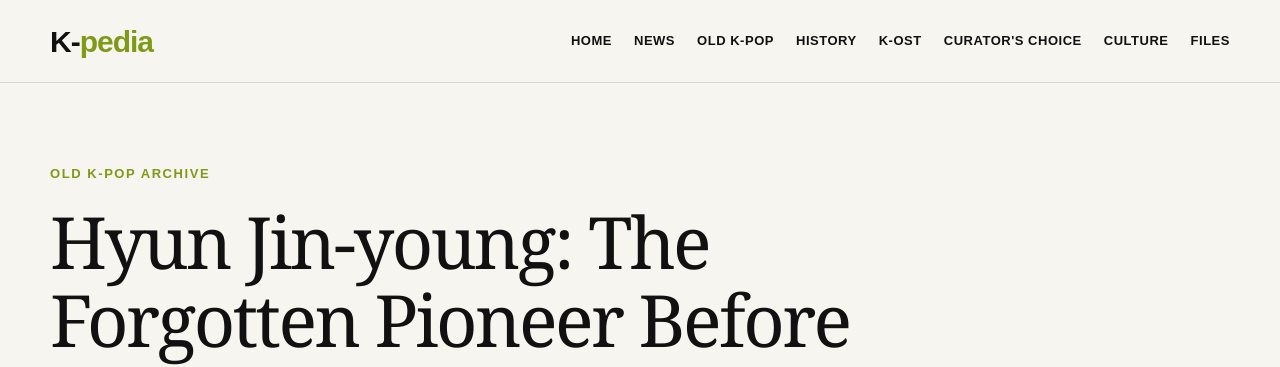
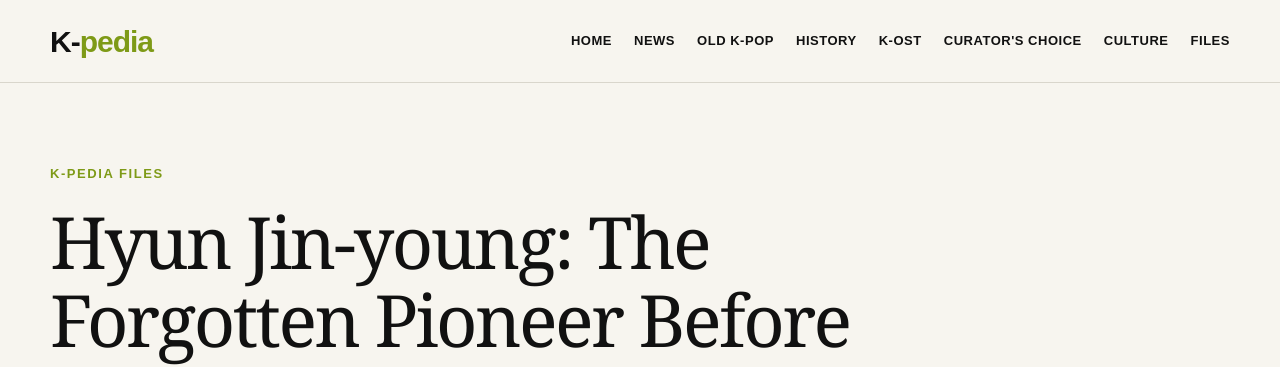
Before and after one commit to kpopkpedia/Kcurator, a Jekyll site: the page built from _posts/2026-09-08-hyun-jin-young-the-forgotten-pioneer-before-seo-taiji.md, in a window 1280 px wide and 900 px high. Shown: the top 367 px of the window. Built offline with Jekyll 4.4.1, drawn with Linux system fonts in a browser that asks for light colours; our own code applies the rules of GitHub Pages for plain Markdown files.

Commit message:
Update _posts/2026-09-08-hyun-jin-young-the-forgotten-pioneer-before-seo-taiji.md (via Pages CMS)

```diff
--- a/_posts/2026-09-08-hyun-jin-young-the-forgotten-pioneer-before-seo-taiji.md
+++ b/_posts/2026-09-08-hyun-jin-young-the-forgotten-pioneer-before-seo-taiji.md
@@ -1,7 +1,7 @@
 ---
 title: "Hyun Jin-young: The Forgotten Pioneer Before Seo Taiji"
 date: 2026-09-08 02:14:00
-category: Old K-pop Archive
+category: K-pedia Files
 description: Explore the legacy of Hyun Jin-young, the pioneer who introduced
   New Jack Swing and hip-hop dance to the Korean music industry in the early
   1990s.
```
